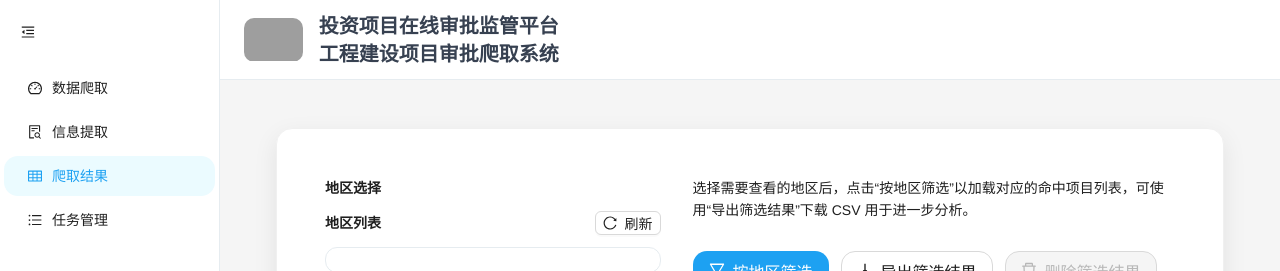
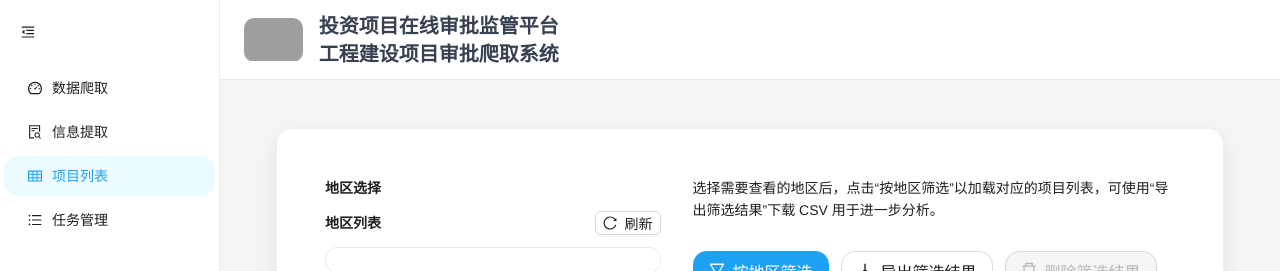
Before and after one commit to Djanghao/delivery-10-15, a Next.js app in the folder frontend/: page /results in a window 1280 px wide. Shown: the top 271 px of the page. Built offline with nearby package versions, Linux system fonts and the light colour scheme; no server answers; grey boxes are pictures that could not be loaded.

Commit message:
ui: rename page

```diff
--- a/frontend/app/results/page.tsx
+++ b/frontend/app/results/page.tsx
@@ -190,7 +190,7 @@ export default function ResultsPage() {
           <Col xs={24} md={12} lg={14}>
             <Space direction="vertical" size={16} style={{ width: '100%' }}>
               <Typography.Paragraph>
-                选择需要查看的地区后，点击“按地区筛选”以加载对应的命中项目列表，可使用“导出筛选结果”下载 CSV 用于进一步分析。
+                选择需要查看的地区后，点击“按地区筛选”以加载对应的项目列表，可使用“导出筛选结果”下载 CSV 用于进一步分析。
               </Typography.Paragraph>
               <Space wrap size={[12, 12]} style={{ width: '100%' }}>
                 <Button type="primary" icon={<FilterOutlined />} size="large" onClick={handleFilter}>
@@ -227,7 +227,7 @@ export default function ResultsPage() {
 
       <Card className="card" style={{ padding: 24 }}>
         <Typography.Title level={4} style={{ marginBottom: 16 }}>
-          命中项目列表
+          项目列表
         </Typography.Title>
         <Table<ProjectItem>
           columns={columns}
--- a/frontend/components/SidebarLayout.tsx
+++ b/frontend/components/SidebarLayout.tsx
@@ -77,7 +77,7 @@ export default function SidebarLayout({ children }: { children: ReactNode }) {
             {
               key: '/results',
               icon: <TableOutlined />,
-              label: <Link href="/results">爬取结果</Link>,
+              label: <Link href="/results">项目列表</Link>,
             },
             {
               key: '/tasks',
```
Also changed, not shown: 1 other file (tests, documents, lock files or other folders).
